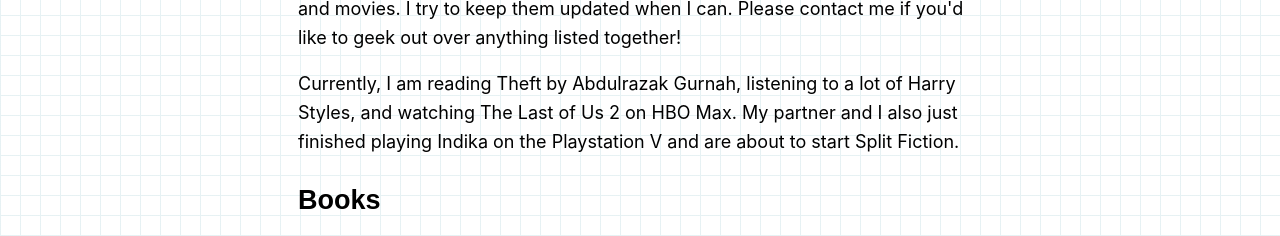
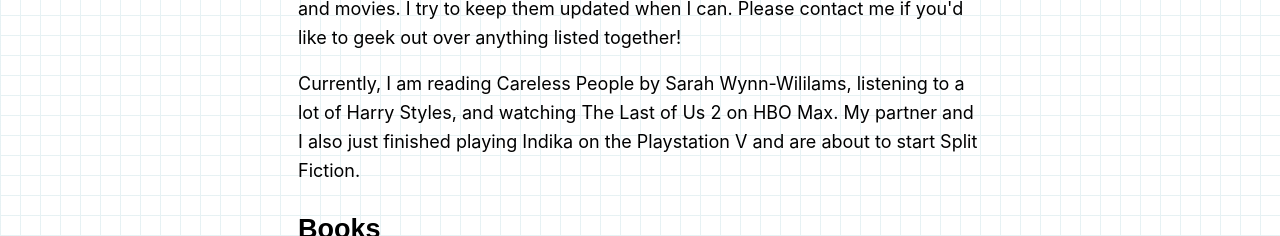
Before and after one commit to iamrita/personalwebsite, a Next.js app: page /posts/about in a window 1280 px wide. Shown: the part 185-421 px from the top of the page. Built offline with nearby package versions, Linux system fonts and the light colour scheme; a web font is replaced by a local one.

Commit message:
updating book

```diff
--- a/pages/posts/about.js
+++ b/pages/posts/about.js
@@ -49,7 +49,7 @@
             together!
           </p>
           <p>
-            Currently, I am reading Theft by Abdulrazak Gurnah,
+            Currently, I am reading Careless People by Sarah Wynn-Wililams,
             listening to a lot of Harry Styles, and watching The Last of Us 2 on
             HBO Max. My partner and I also just finished playing Indika on the
             Playstation V and are about to start Split Fiction.
```
